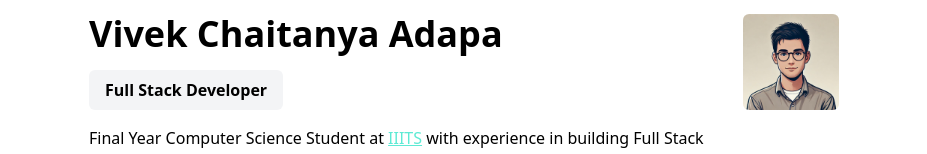
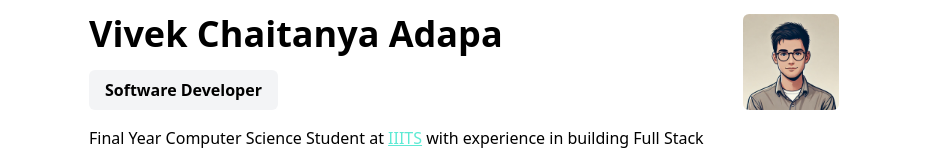
Before and after one commit to vivekadapa/my-portfolio, a Next.js app: page / in a window 1280 px wide. Shown: the part 226-380 px from the top of the page, without its empty margins (176-1103 px from the left). Built offline with nearby package versions, Linux system fonts and the light colour scheme.

Commit message:
Update Hero.jsx

```diff
--- a/components/Hero.jsx
+++ b/components/Hero.jsx
@@ -15,7 +15,7 @@ const Hero = () => {
             <div id="home" className="flex max-[760px]:flex-col-reverse max-[760px]:gap-4  w-full  justify-between">
                 <div className="flex flex-col space-y-4">
                     <h1 className="font-bold text-4xl">Vivek Chaitanya Adapa</h1>
-                    <h3 className="px-4 py-2 rounded-md text-left dark:bg-[#3f3f46] bg-[#f3f4f6] w-fit font-semibold">Full Stack Developer</h3>
+                    <h3 className="px-4 py-2 rounded-md text-left dark:bg-[#3f3f46] bg-[#f3f4f6] w-fit font-semibold">Software Developer</h3>
                     <p className="dark:text-[#71717a] font-medium">Final Year Computer Science Student at <a href="https://www.iiits.ac.in/" className="underline text-teal-300" target="_blank">IIITS</a>  with experience in building Full Stack Applications.</p>
                     <div
                         className="flex max-[347px]:flex-col max-[347px]:space-y-4 max-[347px]:space-x-0 space-x-4">
```
